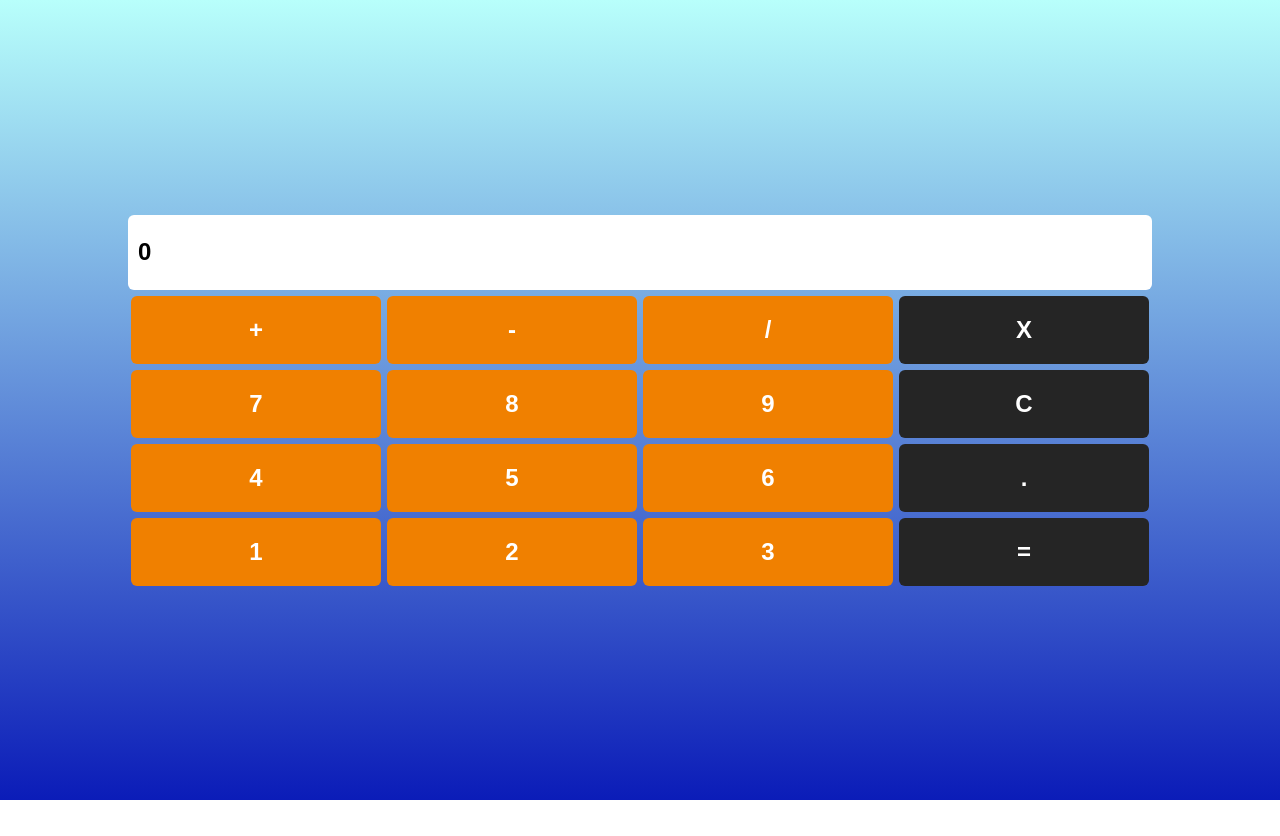
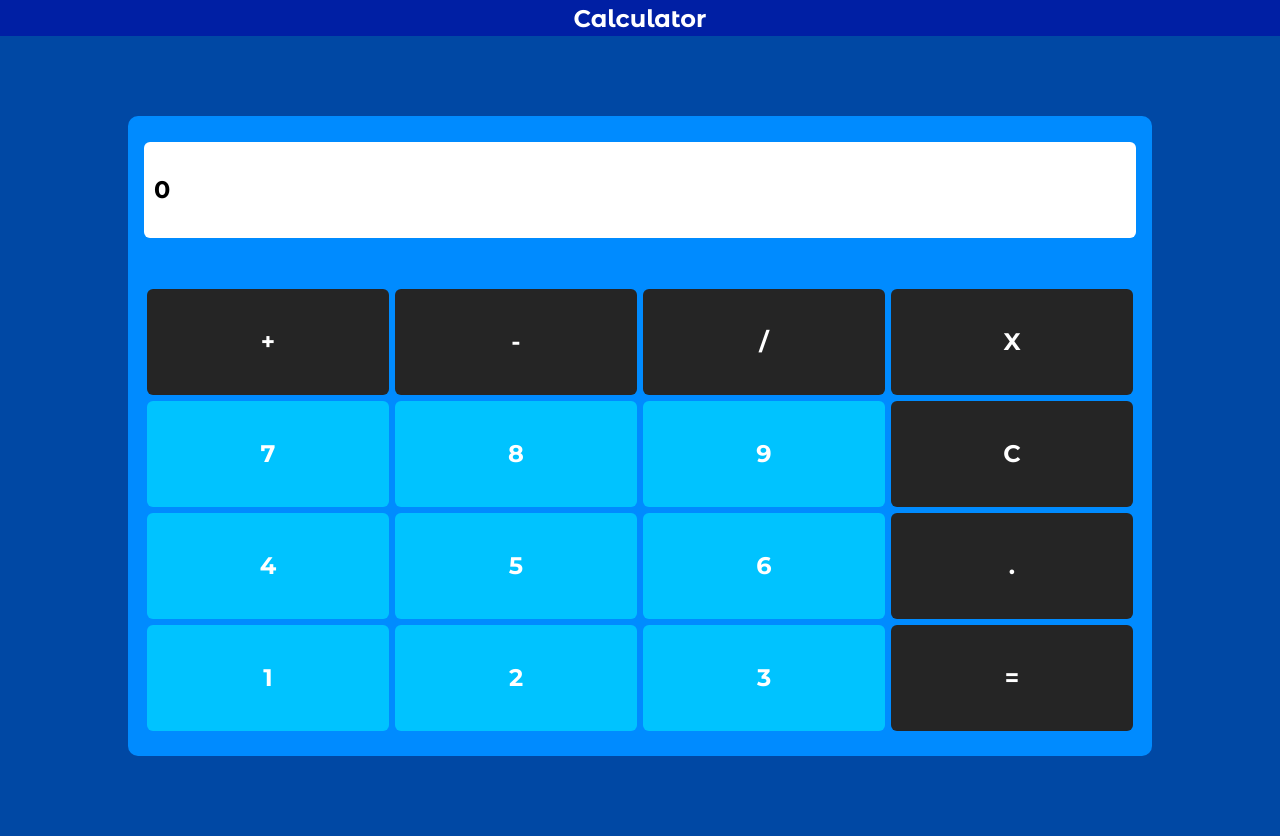
Before and after one commit to glgio7/DIO-Calculator, a React (Vite) app: page / in a window 1280 px wide. Before the commit the page ends 800 px from the top, so only its background shows below. Built offline with nearby package versions, Linux system fonts and the light colour scheme.

Commit message:
Styles Update.

```diff
--- a/index.html
+++ b/index.html
@@ -1,13 +1,20 @@
 <!DOCTYPE html>
 <html lang="en">
+
 <head>
+  <link rel="icon" type="image/svg+xml" href="/favicon-32x32.png" />
+  <link rel="preconnect" href="https://fonts.googleapis.com" />
+  <link rel="preconnect" href="https://fonts.gstatic.com" crossorigin />
+  <link href="https://fonts.googleapis.com/css2?family=Montserrat+Alternates:wght@400;700&display=swap"
+    rel="stylesheet" />
   <meta charset="UTF-8" />
-    <link rel="icon" type="image/svg+xml" href="/favicon-32x32.png" />
   <meta name="viewport" content="width=device-width, initial-scale=1.0" />
   <title>DIO - Calculator</title>
 </head>
+
 <body>
   <div id="root"></div>
   <script type="module" src="/src/main.jsx"></script>
 </body>
+
 </html>
--- a/src/App.jsx
+++ b/src/App.jsx
@@ -1,6 +1,6 @@
 import Input from "./components/Input";
 import Button from "./components/Button";
-import { Container, Content, Row } from "./styles";
+import { Container, Content, Header, Row } from "./styles";
 import { useState } from "react";
 
 const App = () => {
@@ -88,9 +88,14 @@ const App = () => {
 	};
 
 	return (
+		<>
+			<Header>
+				<span>Calculator</span>
+			</Header>
 			<Container>
 				<Content>
 					<Input value={currentNumber} />
+					<div className="wrapper">
 						<Row>
 							<Button label="+" onClick={handleSumNumbers} />
 							<Button label="-" onClick={handleMinusNumbers} />
@@ -107,7 +112,10 @@ const App = () => {
 							<Button label="4" onClick={() => handleAddNumber("4")} />
 							<Button label="5" onClick={() => handleAddNumber("5")} />
 							<Button label="6" onClick={() => handleAddNumber("6")} />
-          <Button label="." onClick={() => setCurrentNumber(currentNumber.concat('.'))}/>
+							<Button
+								label="."
+								onClick={() => setCurrentNumber(currentNumber.concat("."))}
+							/>
 						</Row>
 						<Row>
 							<Button label="1" onClick={() => handleAddNumber("1")} />
@@ -115,8 +123,10 @@ const App = () => {
 							<Button label="3" onClick={() => handleAddNumber("3")} />
 							<Button label="=" onClick={handleEquals} />
 						</Row>
+					</div>
 				</Content>
 			</Container>
+		</>
 	);
 };
 
--- a/src/components/Button/styles.jsx
+++ b/src/components/Button/styles.jsx
@@ -1,9 +1,8 @@
 import styled from "styled-components";
 
 export const ButtonContainer = styled.button`
-  flex: 1;
-
-  padding: 20px;
+	width: 25%;
+	text-align: center;
 	margin: 3px;
 
 	cursor: pointer;
@@ -11,23 +10,31 @@ export const ButtonContainer = styled.button`
 	border: none;
 	border-radius: 6px;
 
-  background-color: #f08000;
+	background-color: #00c3ff;
 	color: #ffffff;
 
 	font-size: 24px;
 	font-weight: 700;
 
-  transition: all ease-in-out 200ms;
+	transition: all 300ms;
 
 	&:hover {
-    background-color: rgba(240, 128, 0, 0.75);
+		background-color: rgba(25, 161, 240, 0.85);
 	}
 
 	&:nth-of-type(4n) {
 		background-color: #252525;
 
 		&:hover {
-      background-color: rgba(25, 161, 240, 0.85);
+			color: #252525;
+			background-color: #ffffff;
 		}
 	}
+
+	@media screen and (max-width: 900px) {
+		padding: 0;
+		flex: initial;
+		width: 25%;
+		text-align: center;
+	}
 `;
--- a/src/components/Input/styles.jsx
+++ b/src/components/Input/styles.jsx
@@ -1,13 +1,14 @@
-import styled from 'styled-components';
+import styled from "styled-components";
 
 export const InputContainer = styled.div`
 	margin-block: 3px;
+	height: 15%;
 
 	input {
 		width: 100%;
-        height: 75px;
+		height: 100%;
 
-        background-color: #FFF;
+		background-color: #fff;
 		color: #000;
 
 		border: none;
@@ -22,4 +23,4 @@ margin-block: 3px;
 		font-size: 24px;
 		font-weight: bold;
 	}
-`
+`;
--- a/src/globalcss.jsx
+++ b/src/globalcss.jsx
@@ -7,7 +7,12 @@ const GlobalCSS = createGlobalStyle`
 
     box-sizing: border-box;
 
-    font-family: 'Ubuntu', sans-serif;
+    font-family: 'Montserrat Alternates', sans-serif;
+  }
+
+  html, body{
+    height: 100%;
+    width: 100%;
   }
 `;
 
--- a/src/styles.jsx
+++ b/src/styles.jsx
@@ -1,15 +1,25 @@
 import styled from "styled-components";
+
+export const Header = styled.header`
+	width: 100%;
+	height: 36px;
+	background-color: #001fa4;
+	display: flex;
+	align-items: center;
+	justify-content: center;
+
+	span {
+		font-weight: bold;
+		color: #fff;
+		font-size: 1.5rem;
+	}
+`;
 
 export const Container = styled.div`
 	width: 100%;
 	height: 100vh;
 
-  background: rgb(184, 202, 255);
-  background: linear-gradient(
-    0deg,
-    #0b1cb8 0%,
-    #b8fffb 100%
-  );
+	background: #0048a4;
 
 	display: flex;
 	align-items: center;
@@ -17,9 +27,33 @@ export const Container = styled.div`
 `;
 
 export const Content = styled.div`
+	display: flex;
+	flex-direction: column;
+	justify-content: space-around;
 	width: 80%;
+	height: 80%;
+	padding: 0 1rem;
+	border-radius: 10px;
+	background-color: #008bff;
+
+	.wrapper {
+		height: 70%;
+		display: flex;
+		flex-direction: column;
+		justify-content: center;
+	}
 `;
 
 export const Row = styled.div`
 	display: flex;
+	height: 25%;
+
+	&:first-child button {
+		background-color: #252525;
+
+		&:hover {
+			color: #252525;
+			background-color: #fff;
+		}
+	}
 `;
```
Lines whose indentation alone changed are shown as unchanged.
